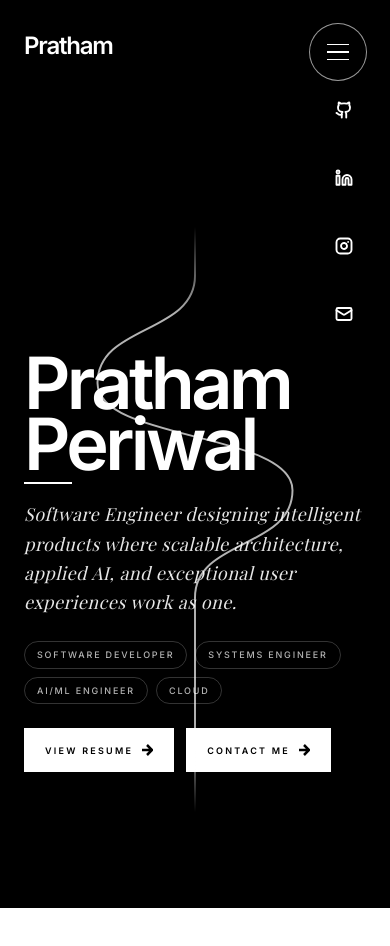
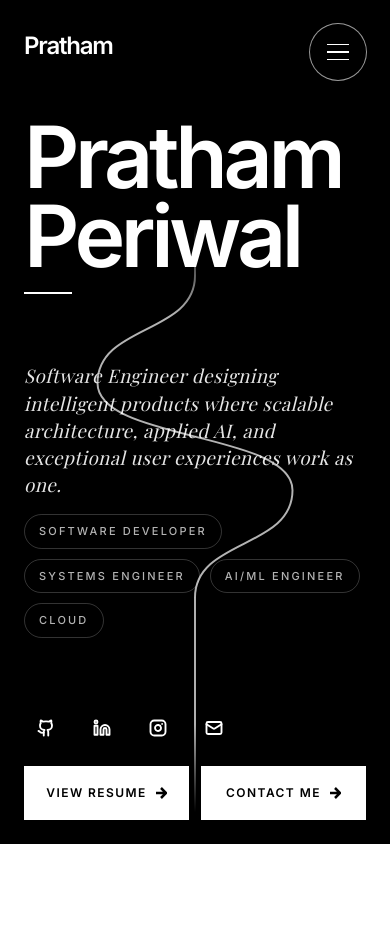
Before and after one commit to PrathamPeriwal/Portfolio, a React (Vite) app: page / in a window 390 px wide. Shown: the top 946 px of the page. Built offline with nearby package versions, Linux system fonts and the light colour scheme; a web font is replaced by a local one.

Commit message:
fix: minor dependencies

```diff
--- a/src/index.css
+++ b/src/index.css
@@ -64,3 +64,105 @@
     font-family: var(--font-serif);
   }
 }
+
+/* Below lg the hero fills the screen. svh, not dvh: grouped space-between
+   would jump when the mobile URL bar collapses. lg+ keeps the utility classes. */
+@media (max-width: 1023px) {
+  #hero {
+    height: auto;
+    min-height: 100svh;
+    overflow: visible;
+    padding-top: clamp(5.5rem, 14svh, 8rem);
+    padding-bottom: max(1.5rem, env(safe-area-inset-bottom));
+  }
+
+  #hero h1 {
+    font-size: clamp(3.5rem, 22vw, 7rem);
+  }
+
+  #hero .hero-stack {
+    margin-top: 0;
+    flex: 1 1 auto;
+    justify-content: space-between;
+    gap: clamp(1.25rem, 4svh, 2.75rem);
+    min-height: calc(
+      100svh - clamp(5.5rem, 14svh, 8rem) - max(1.5rem, env(safe-area-inset-bottom))
+    );
+  }
+}
+
+@media (min-width: 768px) and (max-width: 1023px) {
+  #hero h1 {
+    font-size: clamp(7rem, calc(7rem + (100vw - 48rem) * 0.125), 9rem);
+  }
+}
+
+/* Desktop row: pills left, CTAs right, same spacing as the old flex row. */
+@media (min-width: 1024px) {
+  #hero .hero-stack {
+    display: grid;
+    grid-template-columns: minmax(0, 1fr) auto;
+    column-gap: 1.5rem;
+    row-gap: 0;
+    margin-top: auto;
+  }
+
+  /* Match the pre-change used line-height (normal ≈ 32px). leading-relaxed
+     computes to 39px and shifts the name up. */
+  #hero .hero-tagline p {
+    line-height: normal;
+  }
+
+  #hero .hero-a,
+  #hero .hero-tagline {
+    grid-column: 1 / -1;
+  }
+
+  #hero .hero-b,
+  #hero .hero-c {
+    display: contents;
+  }
+
+  #hero .hero-pills {
+    grid-column: 1;
+    grid-row: 3;
+    align-self: end;
+  }
+
+  #hero .hero-ctas {
+    grid-column: 2;
+    grid-row: 3;
+    align-self: end;
+    justify-self: end;
+  }
+}
+
+/* Desktop scrollbar. scrollbar-color where it exists; webkit only where it
+   does not, so Chrome 121+ does not apply both. Phones keep overlay scrollbars. */
+@media (min-width: 1024px) {
+  html {
+    scrollbar-width: thin;
+    scrollbar-color: #8d8d8d #000000;
+  }
+}
+
+@supports not (scrollbar-color: auto) {
+  @media (min-width: 1024px) {
+    html::-webkit-scrollbar {
+      width: 8px;
+    }
+
+    html::-webkit-scrollbar-track {
+      background: #000000;
+    }
+
+    html::-webkit-scrollbar-thumb {
+      background: #8d8d8d;
+      border-radius: 8px;
+    }
+
+    html::-webkit-scrollbar-thumb:hover {
+      background: #c4c4c4;
+    }
+  }
+}
--- a/src/pages/Index.tsx
+++ b/src/pages/Index.tsx
@@ -161,7 +161,7 @@ const MobileSocialStrip = () => {
       initial={{ opacity: 0, x: 20 }}
       animate={{ opacity: 1, x: 0 }}
       transition={{ duration: 0.7, delay: 0.6, ease: "easeOut" }}
-      className="flex flex-col items-center gap-6"
+      className="flex flex-row items-center gap-3 md:hidden"
     >
       {socials.map(({ label, icon: Icon, href }) => (
         <a
@@ -170,7 +170,7 @@ const MobileSocialStrip = () => {
           target={href.startsWith("mailto") ? "_self" : "_blank"}
           rel="noopener noreferrer"
           aria-label={label}
-          className="text-white hover:opacity-75 active:opacity-75 transition-opacity duration-300 inline-flex items-center justify-center min-h-11 min-w-11"
+          className="text-white hover:opacity-75 active:opacity-75 transition-opacity duration-300 inline-flex h-11 w-11 items-center justify-center"
         >
           <Icon size={18} strokeWidth={2.5} />
         </a>
@@ -197,15 +197,16 @@ const HeroContent = () => {
   }, [triggerTagline]);
 
   return (
-    <div className="z-10 mt-auto flex flex-col relative">
+    <div className="hero-stack z-10 mt-auto flex flex-col relative">
       <SocialStrip />
-      {/* Heading block */}
+      {/* A. Name + underline. Underline stays off at lg+ */}
       <motion.div
+        className="hero-a"
         initial={{ opacity: 0, y: 60 }}
         animate={{ opacity: 1, y: 0 }}
         transition={{ duration: 0.8, ease: [0.16, 1, 0.3, 1] }}
       >
-        <h1 className="font-sans font-bold text-[clamp(2.25rem,calc((100vw-3rem)/4.15),4.5rem)] md:text-[clamp(3rem,calc((100vw-8rem)/4.15),6rem)] lg:text-[9rem] xl:text-[11rem] leading-[0.85] tracking-tighter text-white text-left pt-4">
+        <h1 className="font-sans font-bold lg:text-[9rem] xl:text-[11rem] leading-[0.92] lg:leading-[0.85] tracking-tighter text-white text-left lg:pt-4">
           <span
             ref={firstRef as React.RefObject<HTMLSpanElement>}
             className="block cursor-default select-none"
@@ -219,60 +220,60 @@ const HeroContent = () => {
             {LAST_NAME}
           </span>
         </h1>
+        <div className="mt-4 h-[2px] w-12 bg-white lg:hidden" />
       </motion.div>
 
-      {/* Tagline Block */}
+      {/* B. Tagline + role pills. lg:contents so the desktop row can pair pills with CTAs */}
+      <div className="hero-b flex flex-col gap-4">
         <motion.div
           initial={{ opacity: 0, x: -20 }}
           animate={{ opacity: 1, x: 0 }}
           transition={{ duration: 0.8, delay: 0.35, ease: "easeOut" }}
-        className="w-full md:pr-[120px] mt-2 md:mt-4"
+          className="hero-tagline w-full md:pr-[120px] lg:mt-4"
         >
-        <div className="w-12 h-[2px] bg-white mb-4 md:hidden" />
           <p
             ref={taglineRef as React.RefObject<HTMLParagraphElement>}
-          className="font-serif italic text-lg md:text-xl lg:text-2xl font-normal text-white/90 leading-relaxed tracking-wide text-left cursor-default select-none"
+            className="font-serif italic text-[clamp(1.05rem,4.8vw,1.5rem)] lg:text-2xl font-normal text-white/90 leading-[1.45] tracking-wide text-left cursor-default select-none"
           >
             {TAGLINE}
           </p>
         </motion.div>
 
-      {/* Pills and CTAs row */}
-      <div className="flex flex-col md:flex-row w-full justify-between items-start md:items-end gap-6 mt-6 md:mt-8 mb-2 pr-0">
-        {/* Expertise Tags */}
         <motion.div
           initial={{ opacity: 0, x: -20 }}
           animate={{ opacity: 1, x: 0 }}
           transition={{ duration: 0.8, delay: 0.45, ease: "easeOut" }}
-          className="flex flex-wrap gap-2 md:gap-3"
+          className="hero-pills flex flex-wrap gap-[10px] md:gap-3 lg:mt-8 lg:mb-2"
         >
           {['SOFTWARE DEVELOPER', 'SYSTEMS ENGINEER', 'AI/ML ENGINEER', 'CLOUD'].map((tag) => (
             <span
               key={tag}
-              className="px-3 py-1.5 md:px-4 md:py-2 border border-white/20 rounded-full font-sans text-[9px] md:text-[10px] font-medium tracking-[0.2em] text-white/70 uppercase hover:bg-white hover:text-black transition-colors duration-300 cursor-default select-none whitespace-nowrap"
+              className="px-[14px] py-2 md:px-4 md:py-2 border border-white/20 rounded-full font-sans text-[11px] md:text-[10px] font-medium tracking-[0.2em] text-white/70 uppercase hover:bg-white hover:text-black transition-colors duration-300 cursor-default select-none whitespace-nowrap"
             >
               {tag}
             </span>
           ))}
         </motion.div>
+      </div>
 
-        {/* CTA Buttons */}
+      {/* C. Social icons (below md) + CTAs */}
+      <div className="hero-c flex flex-col gap-4">
+        <MobileSocialStrip />
         <motion.div
           initial={{ opacity: 0, x: -20 }}
           animate={{ opacity: 1, x: 0 }}
           transition={{ duration: 0.8, delay: 0.5, ease: "easeOut" }}
-          className="flex flex-row flex-wrap items-center gap-3"
+          className="hero-ctas flex flex-row flex-wrap items-center gap-3 max-lg:w-full lg:mt-8 lg:mb-2"
         >
-          {/* Primary CTA */}
           <a
             href="/resume.pdf"
             target="_blank"
             rel="noopener noreferrer"
-            className="group relative overflow-hidden border border-white px-5 py-3 md:px-6 md:py-3 max-lg:min-h-11 flex items-center gap-2 md:gap-3 transition-colors duration-500 focus-visible:outline focus-visible:outline-2 focus-visible:outline-white focus-visible:outline-offset-2 shrink-0"
+            className="group relative overflow-hidden border border-white px-3 py-3 md:px-6 md:py-3 max-lg:min-h-[54px] max-lg:flex-1 max-lg:basis-[calc(50%-0.375rem)] max-lg:min-w-[9.25rem] flex items-center justify-center gap-2 md:gap-3 transition-colors duration-500 focus-visible:outline focus-visible:outline-2 focus-visible:outline-white focus-visible:outline-offset-2 shrink-0"
             aria-label="View Resume"
           >
             <span className="absolute inset-0 bg-white translate-x-[-101%] group-hover:translate-x-0 [@media(hover:none)]:!translate-x-0 transition-transform duration-500 ease-in-out" />
-            <span className="relative font-sans font-black text-[9px] md:text-[10px] tracking-[0.25em] uppercase text-white group-hover:text-black [@media(hover:none)]:!text-black transition-colors duration-300 z-10 whitespace-nowrap">
+            <span className="relative font-sans font-black text-[12px] md:text-[10px] tracking-[0.12em] lg:tracking-[0.25em] uppercase text-white group-hover:text-black [@media(hover:none)]:!text-black transition-colors duration-300 z-10 whitespace-nowrap">
               View Resume
             </span>
             <svg
@@ -283,14 +284,13 @@ const HeroContent = () => {
             </svg>
           </a>
 
-          {/* Secondary CTA */}
           <a
             href="#contact"
-            className="group relative overflow-hidden border border-white/30 px-5 py-3 md:px-6 md:py-3 max-lg:min-h-11 flex items-center gap-2 md:gap-3 hover:border-white [@media(hover:none)]:!border-white [@media(hover:none)]:!bg-white transition-colors duration-500 focus-visible:outline focus-visible:outline-2 focus-visible:outline-white focus-visible:outline-offset-2 shrink-0"
+            className="group relative overflow-hidden border border-white/30 px-3 py-3 md:px-6 md:py-3 max-lg:min-h-[54px] max-lg:flex-1 max-lg:basis-[calc(50%-0.375rem)] max-lg:min-w-[9.25rem] flex items-center justify-center gap-2 md:gap-3 hover:border-white [@media(hover:none)]:!border-white [@media(hover:none)]:!bg-white transition-colors duration-500 focus-visible:outline focus-visible:outline-2 focus-visible:outline-white focus-visible:outline-offset-2 shrink-0"
             aria-label="Contact Me"
           >
             <span className="absolute inset-0 bg-white translate-x-[-101%] group-hover:translate-x-0 [@media(hover:none)]:!translate-x-0 transition-transform duration-500 ease-in-out" />
-            <span className="relative font-sans font-black text-[9px] md:text-[10px] tracking-[0.25em] uppercase text-white group-hover:text-black [@media(hover:none)]:!text-black transition-colors duration-300 z-10 whitespace-nowrap">
+            <span className="relative font-sans font-black text-[12px] md:text-[10px] tracking-[0.12em] lg:tracking-[0.25em] uppercase text-white group-hover:text-black [@media(hover:none)]:!text-black transition-colors duration-300 z-10 whitespace-nowrap">
               Contact Me
             </span>
             <svg
@@ -345,20 +345,9 @@ const Index = () => {
       )}
 
       {/* Hero */}
-      <section id="hero" className="relative h-screen bg-black flex flex-col px-6 pt-14 pb-32 md:px-16 md:pt-20 md:pb-48 z-20 overflow-hidden max-lg:h-auto max-lg:min-h-[100dvh] max-lg:overflow-visible">
+      <section id="hero" className="relative h-screen bg-black flex flex-col px-6 pt-14 pb-32 md:px-16 md:pt-20 md:pb-48 z-20 overflow-hidden">
         <AvailabilityBadge />
         <div className="hidden lg:block"><SplashCursor /></div>
-
-        {/* Mobile Midpoint Buffer*/}
-        <div className="h-[32px] w-full md:hidden" />
-
-        {/* Dynamic Centering Container for Mobile Socials */}
-        <div className="flex-1 flex flex-col items-end justify-center md:hidden pr-0 z-10 pointer-events-none">
-          <div className="pointer-events-auto">
-            <MobileSocialStrip />
-          </div>
-        </div>
-
         <HeroContent />
       </section>
 
--- a/src/pages/ScrollStack.css
+++ b/src/pages/ScrollStack.css
@@ -174,8 +174,8 @@
 
 .main-image {
   width: 100%;
-  height: 100%;
-  object-fit: cover;
+  height: auto;
+  object-fit: contain;
   border-radius: 40px;
 }
 
@@ -237,7 +237,6 @@
   }
 
   .main-image {
-    height: 200px;
     border-radius: 24px;
   }
 
@@ -279,10 +278,6 @@
     font-size: 0.7rem;
   }
 
-  .main-image {
-    height: 180px;
-  }
-
   .project-description p {
     font-size: 0.85rem;
   }
```
Also changed, not shown: src/pages/SelectedWorks.tsx (+14 -3 lines). Lines whose indentation alone changed are shown as unchanged.
